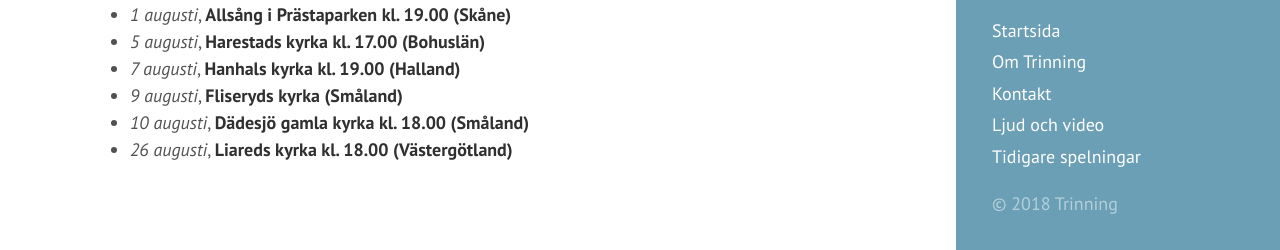
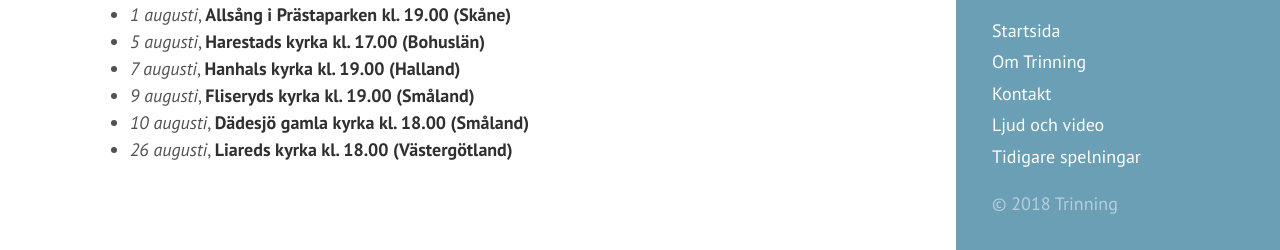
Before and after one commit to trinning/trinning.github.io, a Jekyll site: the page built from index.md, in a window 1280 px wide and 900 px high, scrolled down 874 px. Shown: the part 647-897 px from the top of the window. Built offline with Jekyll 4.4.1, drawn with Linux system fonts in a browser that asks for light colours.

Commit message:
Tillagd tid Fliseryd

```diff
--- a/index.md
+++ b/index.md
@@ -35,6 +35,6 @@ För femte året i rad åker vi ut på sommarturné. Ni som kommer och lyssnar f
 * *1 augusti*, **Allsång i Prästaparken kl. 19.00 (Skåne)**
 * *5 augusti*, **Harestads kyrka kl. 17.00 (Bohuslän)**
 * *7 augusti*, **Hanhals kyrka kl. 19.00 (Halland)**
-* *9 augusti*, **Fliseryds kyrka (Småland)**
+* *9 augusti*, **Fliseryds kyrka kl. 19.00 (Småland)**
 * *10 augusti*, **Dädesjö gamla kyrka kl. 18.00 (Småland)**
 * *26 augusti*, **Liareds kyrka kl. 18.00 (Västergötland)**
```
